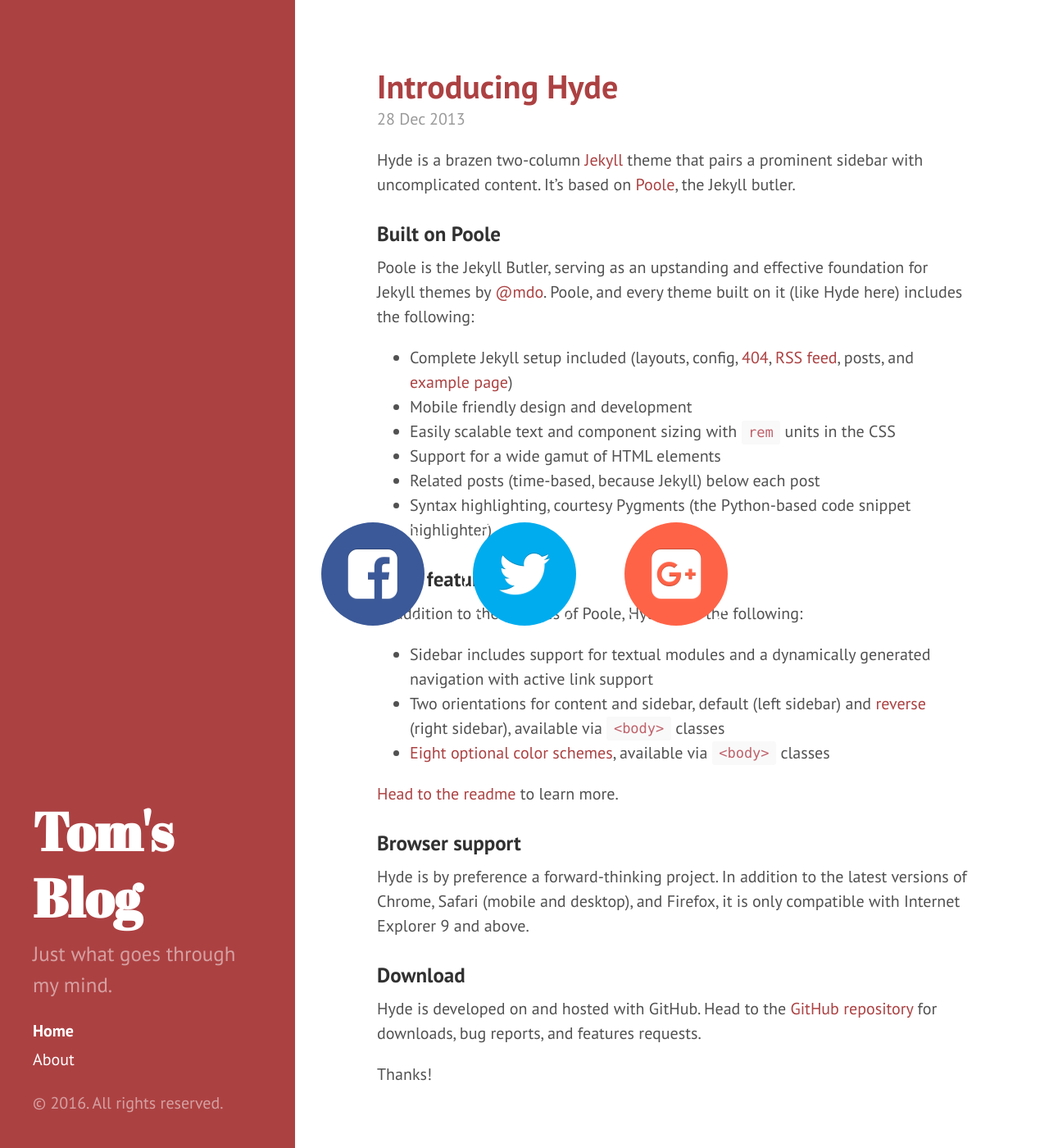
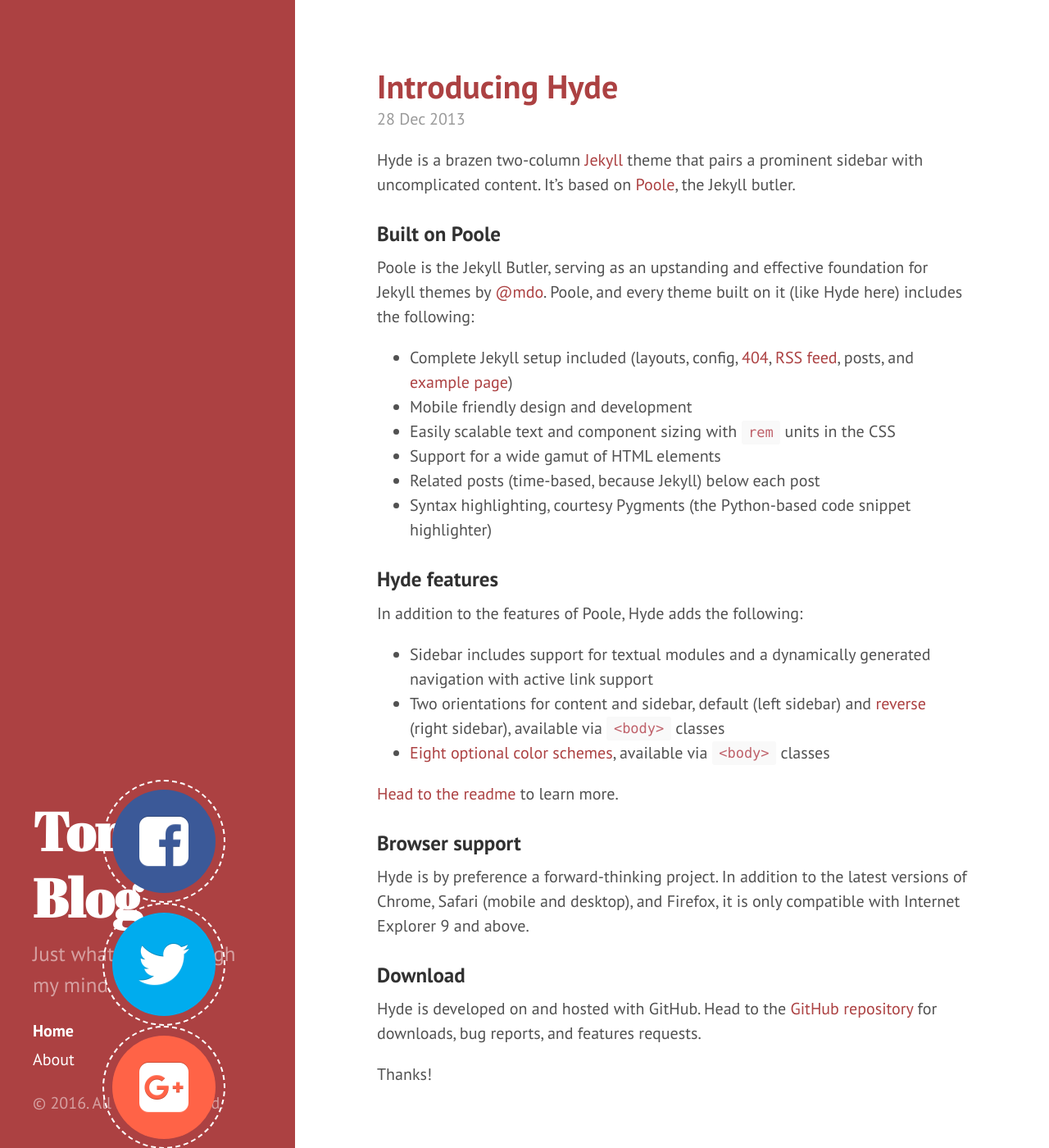
Before and after one commit to tommivitali/tommivitali.github.io, a Jekyll site: the page built from index.html, in a window 1280 px wide and 1400 px high. Shown: the whole window at 82% size. Built offline with Jekyll 4.4.1, drawn with Linux system fonts in a browser that asks for light colours; nearby versions of some CDN libraries; the list of posts is cut into pages by our own code.

Commit message:
Icone social

```diff
--- a/_includes/footer.html
+++ /dev/null
@@ -1,7 +0,0 @@
-<footer>
-	<div class="social">
-	<a href="http://facebook.com/ondrej.p.barta" class="link facebook" target="_parent"><span class="fa fa-facebook-square"></span></a>
-	<a href="https://twitter.com/PageOnlineXS" class="link twitter" target="_parent"><span class="fa fa-twitter"></span></a>
-	<a href="https://plus.google.com/+OndřejBárta-Otaku" class="link google-plus" target="_parent"><span class="fa fa-google-plus-square"></span></a>
-	</div>
-</footer>
--- a/_includes/head.html
+++ b/_includes/head.html
@@ -18,7 +18,7 @@
   <link rel="stylesheet" href="{{ site.baseurl }}public/css/poole.css">
   <link rel="stylesheet" href="{{ site.baseurl }}public/css/syntax.css">
   <link rel="stylesheet" href="{{ site.baseurl }}public/css/hyde.css">
-  <link rel="stylesheet" href="{{ site.baseurl }}public/css/footer.css">
+  <link rel="stylesheet" href="{{ site.baseurl }}public/css/social.css">
   <link rel="stylesheet" href="http://fonts.googleapis.com/css?family=PT+Sans:400,400italic,700|Abril+Fatface">
   <link rel="stylesheet" href="https://maxcdn.bootstrapcdn.com/font-awesome/4.5.0/css/font-awesome.min.css">
 
--- a/_includes/sidebar.html
+++ b/_includes/sidebar.html
@@ -29,6 +29,11 @@
       <!--<a class="sidebar-nav-item" href="{{ site.github.repo }}/archive/v{{ site.version }}.zip">Download</a>
       <a class="sidebar-nav-item" href="{{ site.github.repo }}">GitHub project</a>
       <span class="sidebar-nav-item">Currently v{{ site.version }}</span>-->
+      <div class="social">
+        <a href="http://facebook.com/ondrej.p.barta" class="link facebook" target="_parent"><span class="fa fa-facebook-square"></span></a>
+        <a href="https://twitter.com/PageOnlineXS" class="link twitter" target="_parent"><span class="fa fa-twitter"></span></a>
+        <a href="https://plus.google.com/+OndřejBárta-Otaku" class="link google-plus" target="_parent"><span class="fa fa-google-plus-square"></span></a>
+      </div>
     </nav>
 
     <p>&copy; {{ site.time | date: '%Y' }}. All rights reserved.</p>
--- a/_layouts/default.html
+++ b/_layouts/default.html
@@ -11,7 +11,5 @@
       {{ content }}
     </div>
 
-    {% include footer.html %}
-
   </body>
 </html>
```
Also changed, not shown: public/css/social.css (renamed from public/css/footer.css).
